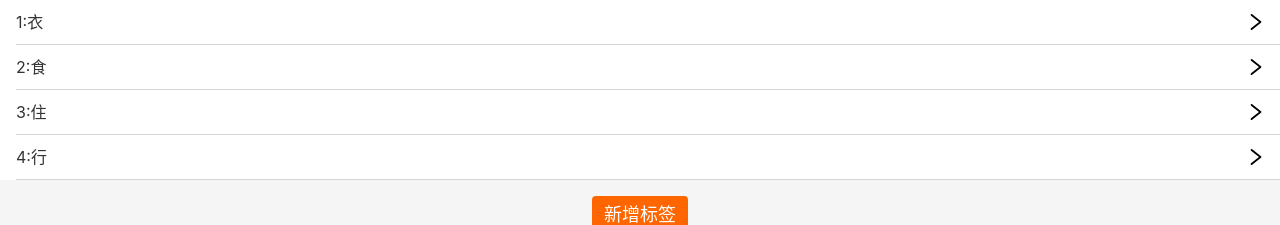
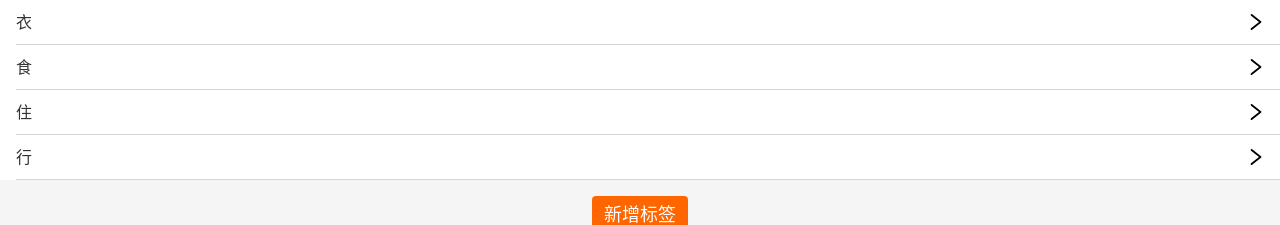
Before and after one commit to shangjingfan/MoneyMemory-React, a React app: page /#/tags in a window 1280 px wide. Shown: the top 225 px of the page. Built offline with nearby package versions, Linux system fonts and the light colour scheme.

Commit message:
删除标签页tag的 id展示

```diff
--- a/src/views/Tags.tsx
+++ b/src/views/Tags.tsx
@@ -31,7 +31,7 @@
         {tags.map(tag =>
           <li key={tag.id}>
             <Link to={'/tags/' + tag.id}>
-              <span className='oneLine'>{tag.id}:{tag.name}</span>
+              <span className='oneLine'>{tag.name}</span>
               <Icon name="right"/>
             </Link>
           </li>
```
